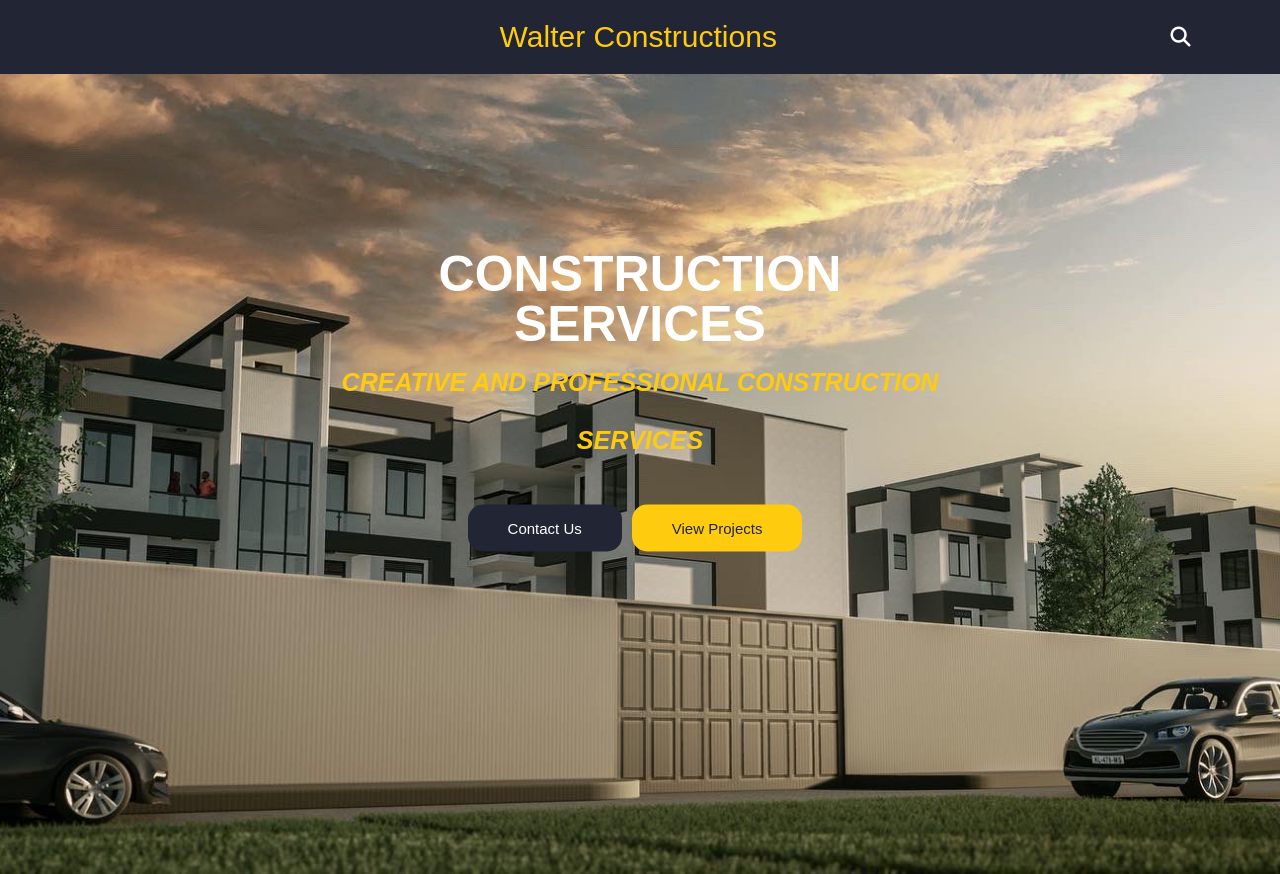
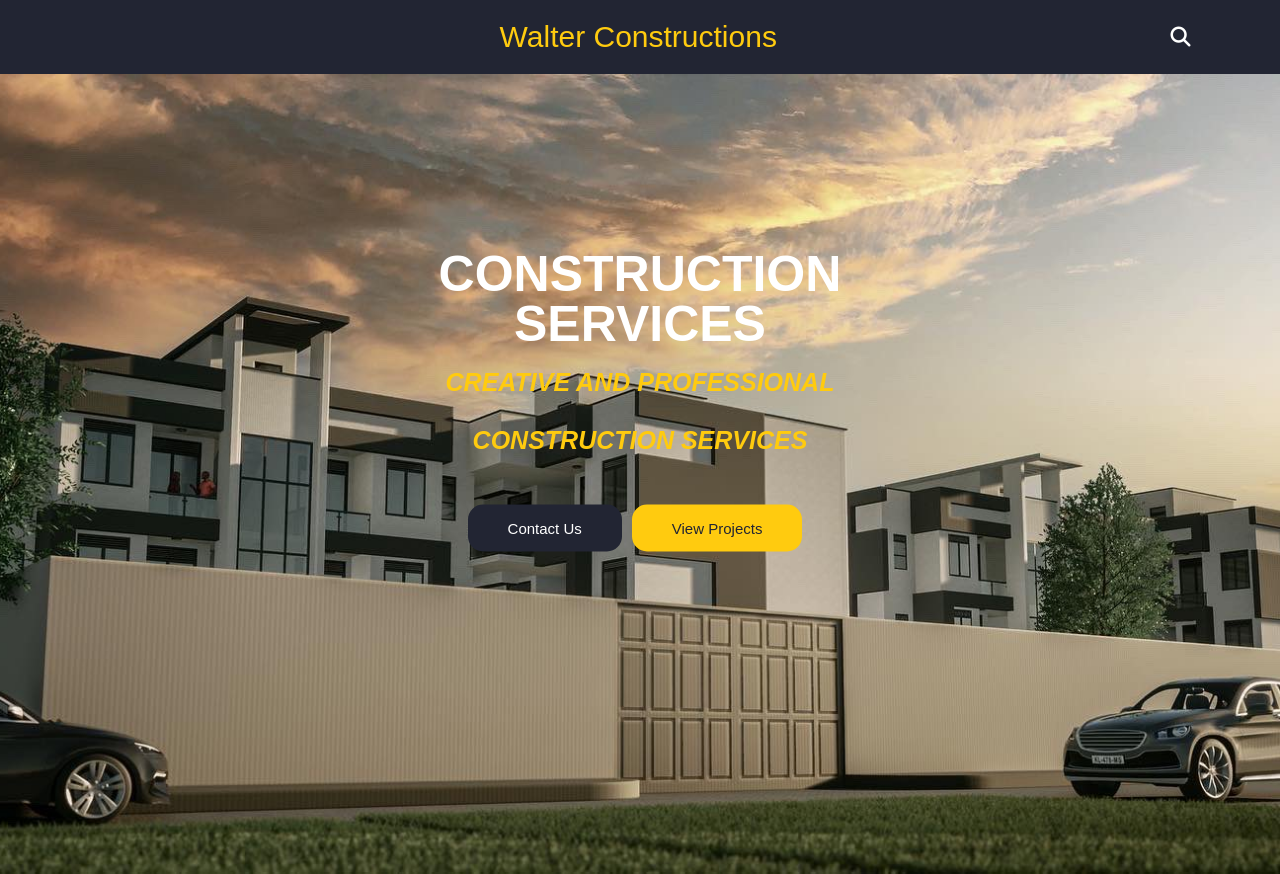
Before and after one commit to carloskiprotich/walterconstructions, a plain HTML site: page INDEX.HTML in a window 1280 px wide. Shown: the top 874 px of the page. Drawn offline with Linux system fonts and the light colour scheme.

Commit message:
Update INDEX.HTML

```diff
--- a/INDEX.HTML
+++ b/INDEX.HTML
@@ -34,7 +34,7 @@
         <div class="inner-back-text">
             <h1>
                 construction services  <br>
-                <span>Creative and professional construction services</span>
+                <span>Creative and professional <br> construction services</span>
             </h1>
 
            <!--<p>You are welcomed to work with us</p> -->
```
